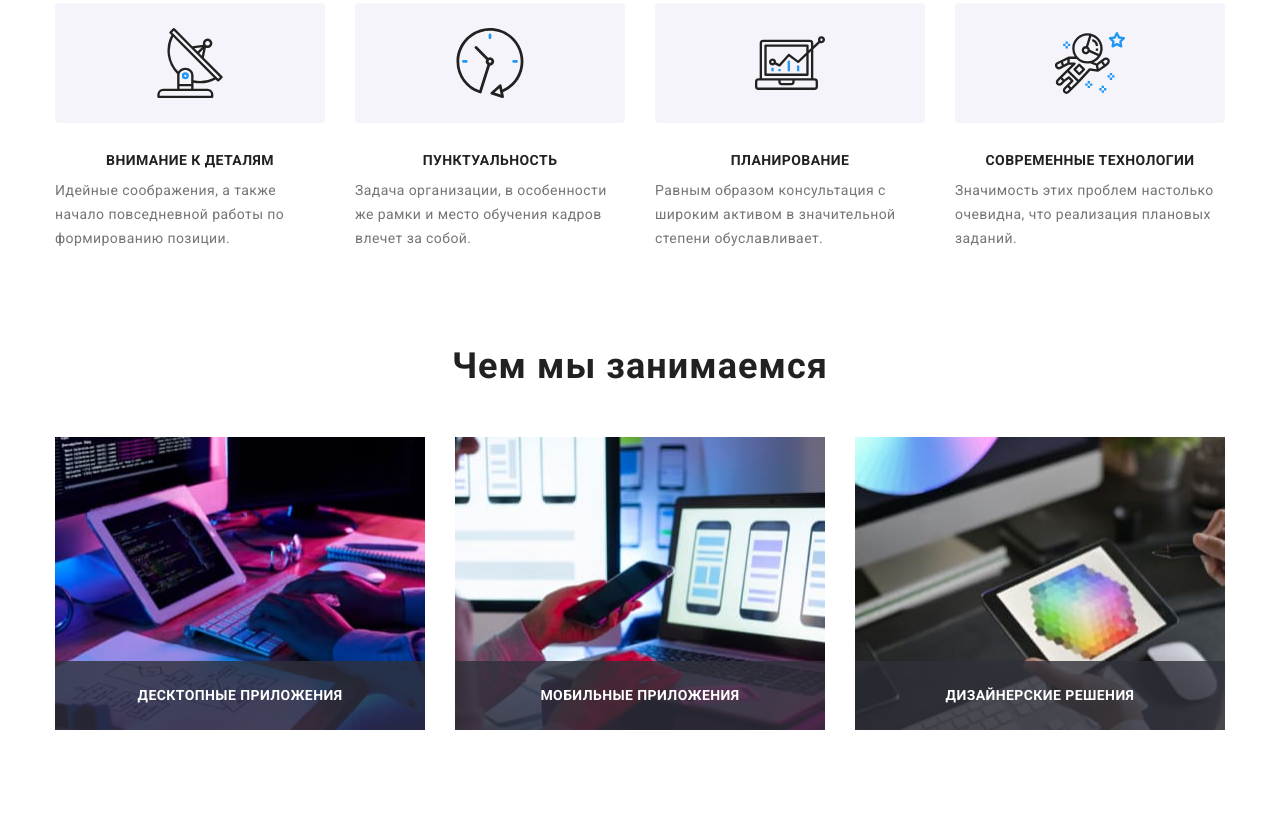
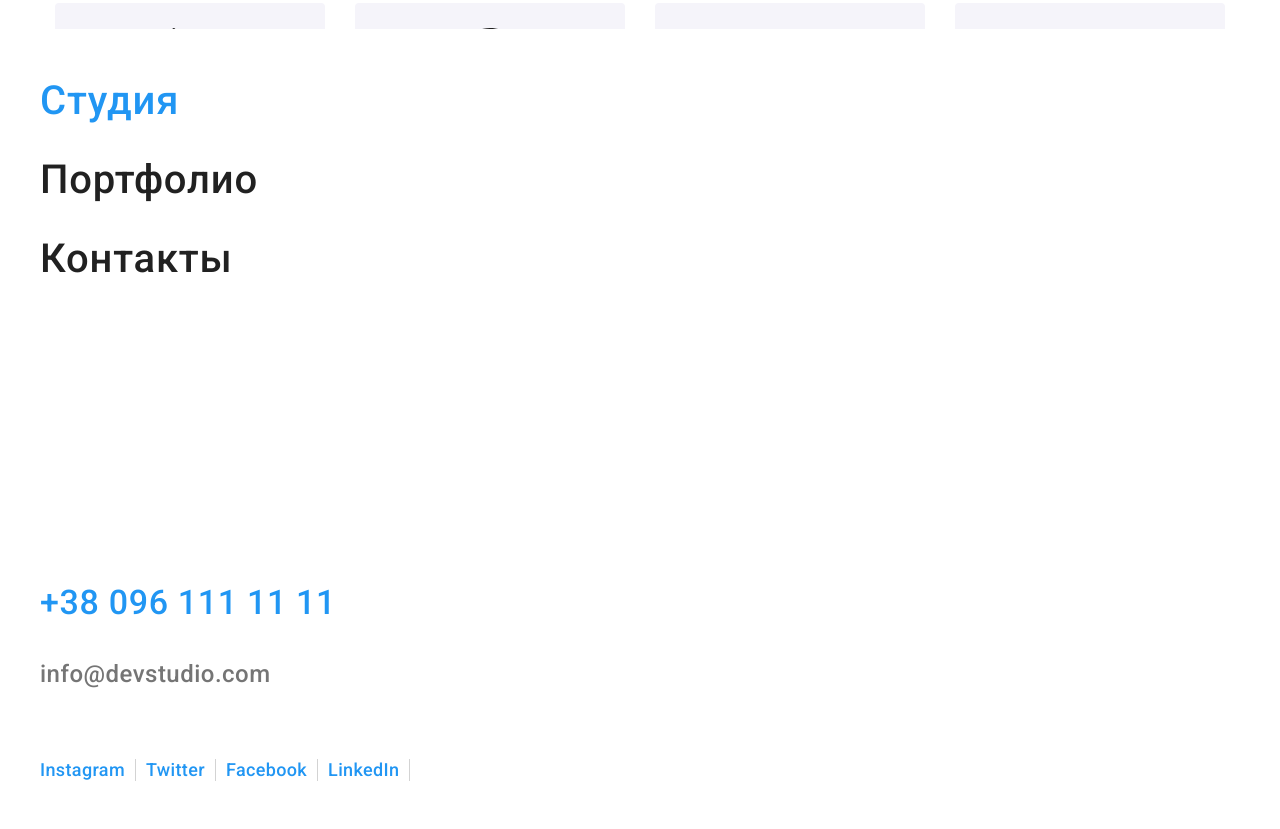
Before and after one commit to dimapashchenko1/goit-markup-hw-08, a plain HTML site: page index.html in a window 1280 px wide. Shown: the part 771-1600 px from the top of the page. Drawn offline with Linux system fonts and the light colour scheme.

Commit message:
Добавил разметку меню

```diff
--- a/index.html
+++ b/index.html
@@ -24,6 +24,12 @@
                     <li class="site-contact__item"><a href="tel:+380961111111" class="site-contact__link"><svg class="site-contact__svg" width="10" height="16"><use href="./images/icons.svg#phone"></use>
                     </svg>+38 096 111 11 11</a></li>
                 </ul>
+
+                <button class="menu-toggle js-open-menu" aria-expanded="false" aria-controls="mobile-menu">
+                    <svg width="24" height="16">
+                        <use class="menu-toggle__icon" href="./images/icons.svg#menu"></use>
+                    </svg>
+                </button>
             </nav>
         </div>
     </header>
@@ -313,6 +319,7 @@
             </ul>
             </div>
         </section>
+        <!--===Клиенты===-->
         <section class="clients">
             <div class="clients__container container">
                 <h2 class="clients__title">Постоянные клиенты</h2>
@@ -438,6 +445,50 @@
         </div>
     </footer>
 
+
+
+
+        <div class="menu-container js-menu-container" id="mobile-menu">
+
+            <button class="menu-toggle js-close-menu">
+                <svg width="18.67" height="18.67">
+                    <use class="menu-toggle__icon" href="./images/icons.svg#close-menu"></use>
+                </svg>
+            </button>
+
+            <ul class="mobile-menu__list">
+                <li class="mobile-menu__item"><a href="./index.html" class="mobile-menu__link mobile-menu__link--current">Студия</a></li>
+                <li class="mobile-menu__item"><a href="./portfolio.html" class="mobile-menu__link">Портфолио</a></li>
+                <li class="mobile-menu__item"><a href="" class="mobile-menu__link">Контакты</a></li>
+            </ul>
+
+            <div class="mobile-contact__menu">
+
+                <ul class="mobile-contact__list">
+                    <li class="mobile-contact__item"><a href="tel:+380961111111" class="mobile-contact__link--tel">+38 096 111 11 11</a></li>
+                    <li class="mobile-contact__item"><a href="mailto:info@devstudio.com" class="mobile-contact__link--mail">info@devstudio.com</a></li>
+                </ul>
+
+                <ul class="mobile-social__list">
+                    <li class="mobile-social__item">
+                        <a class="mobile-social__link" href="">Instagram</a>
+                    </li>
+                    <li class="mobile-social__item">
+                        <a class="mobile-social__link" href="">Twitter</a>
+                    </li>
+                    <li class="mobile-social__item">
+                        <a class="mobile-social__link" href="">Facebook</a>
+                    </li>
+                    <li class="mobile-social__item">
+                        <a class="mobile-social__link" href="">LinkedIn</a>
+                    </li>
+                </ul>
+            </div>
+
+        </div>
+
+
+
     <div class="backdrop is-hidden" data-modal>
         <div class="backdrop-modal">
             <button class="modal-close__button" type="button" data-modal-close>
@@ -518,5 +569,6 @@
         document.body.style.paddingTop = '${pageHeaderHeight}px';
     </script> -->
     <script src="./js/modal.js"></script>
+    <script src="./js/menu.js"></script>
 </body>
 </html>
```
Also changed, not shown: portfolio.html (+46 -0 lines).
